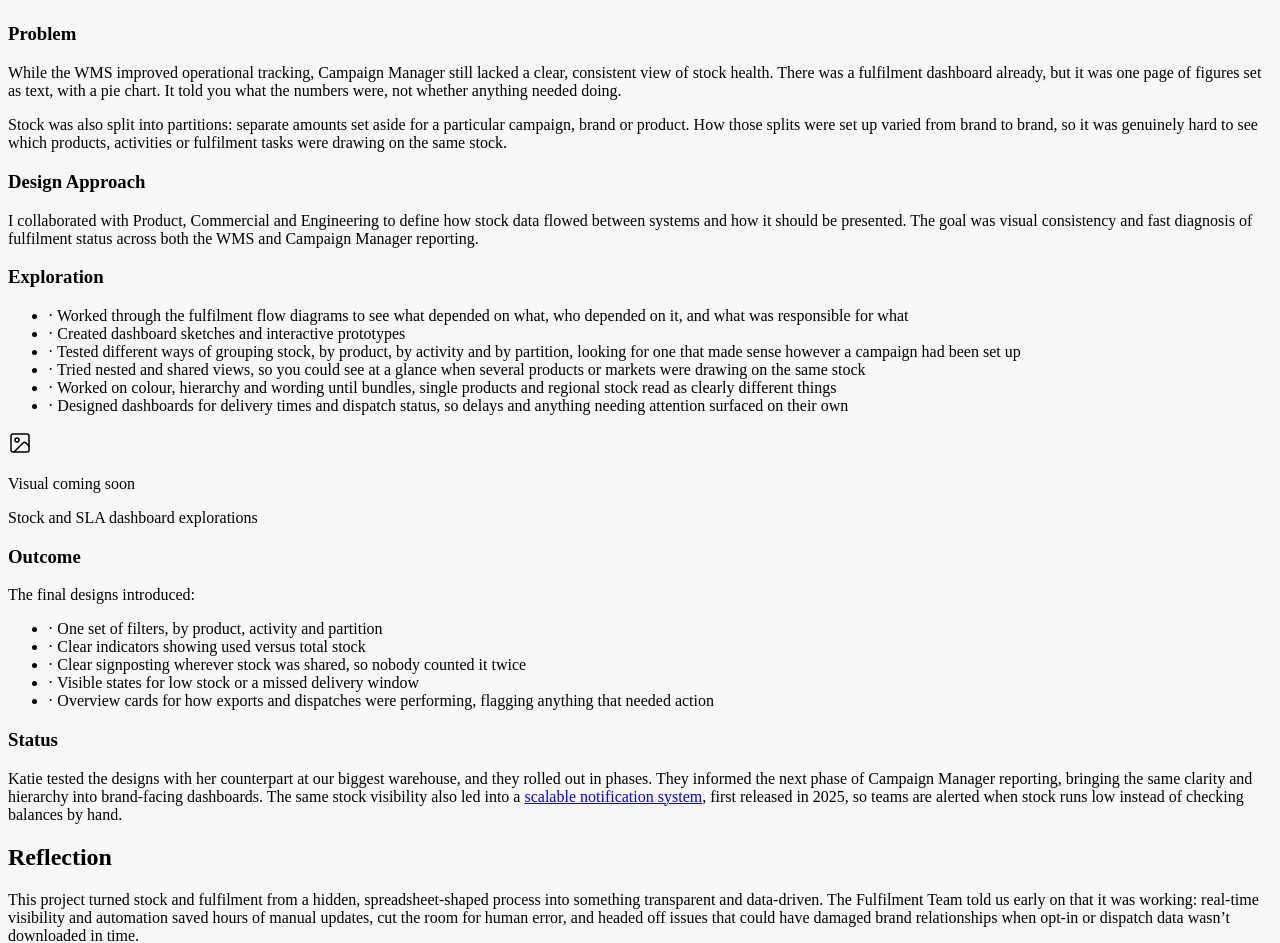
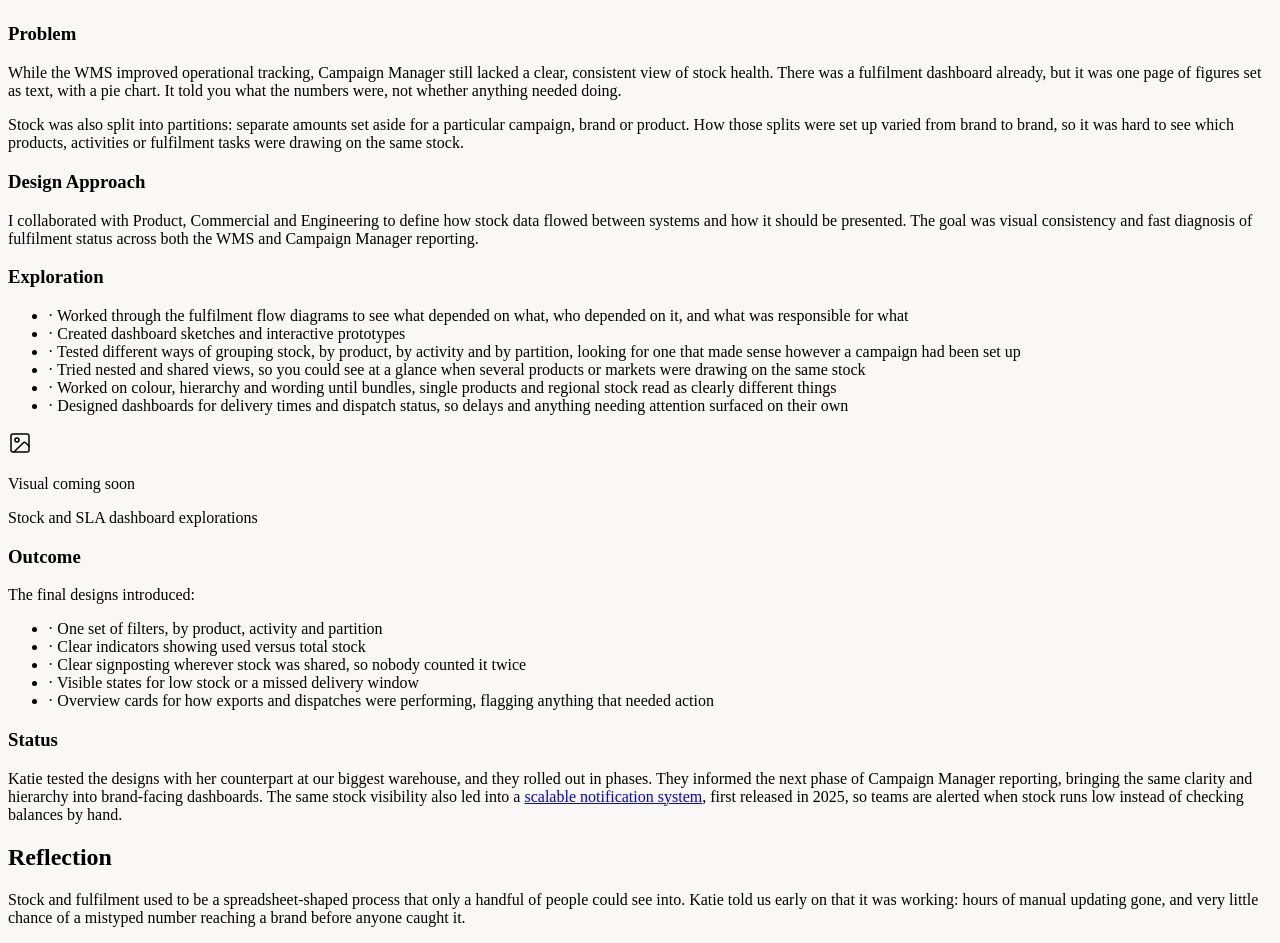
Before and after one commit to jadeparrish/portfolio, a Next.js app: page /work/stock in a window 1280 px wide. Shown: the part 867-1810 px from the top of the page. Built offline with nearby package versions, Linux system fonts and the light colour scheme.

Commit message:
Refine text in stock page for better clarity
Updated text for clarity and conciseness in stock page.

```diff
--- a/app/work/stock/page.js
+++ b/app/work/stock/page.js
@@ -139,7 +139,7 @@ export default function StockCaseStudy() {
                 <p>
                   Stock was also split into partitions: separate amounts set aside for a
                   particular campaign, brand or product. How those splits were set up
-                  varied from brand to brand, so it was genuinely hard to see which
+                  varied from brand to brand, so it was hard to see which
                   products, activities or fulfilment tasks were drawing on the same stock.
                 </p>
               </div>
@@ -209,12 +209,10 @@ export default function StockCaseStudy() {
           <SectionLabel>Reflection</SectionLabel>
           <div className="space-y-5 text-neutral-700 text-[17px] sm:text-[18px] leading-[1.75]">
             <p>
-              This project turned stock and fulfilment from a hidden, spreadsheet-shaped
-              process into something transparent and data-driven. The Fulfilment Team told
-              us early on that it was working: real-time visibility and automation saved
-              hours of manual updates, cut the room for human error, and headed off issues
-              that could have damaged brand relationships when opt-in or dispatch data
-              wasn&rsquo;t downloaded in time.
+              Stock and fulfilment used to be a spreadsheet-shaped process that only a
+              handful of people could see into. Katie told us early on that it was
+              working: hours of manual updating gone, and very little chance of a mistyped
+              number reaching a brand before anyone caught it.
             </p>
             <p>
               The WMS gave partners and internal teams the same view of what was
```
